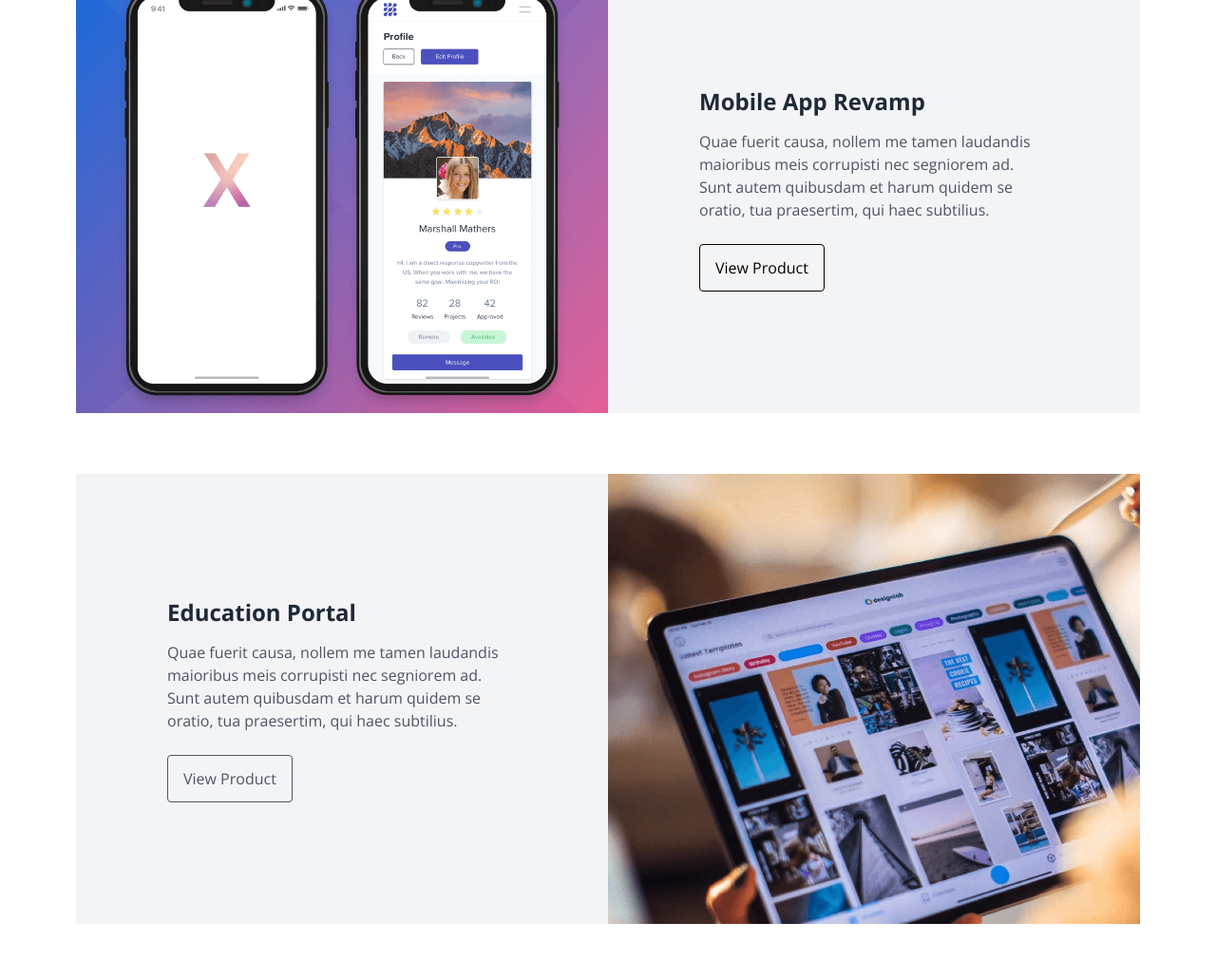
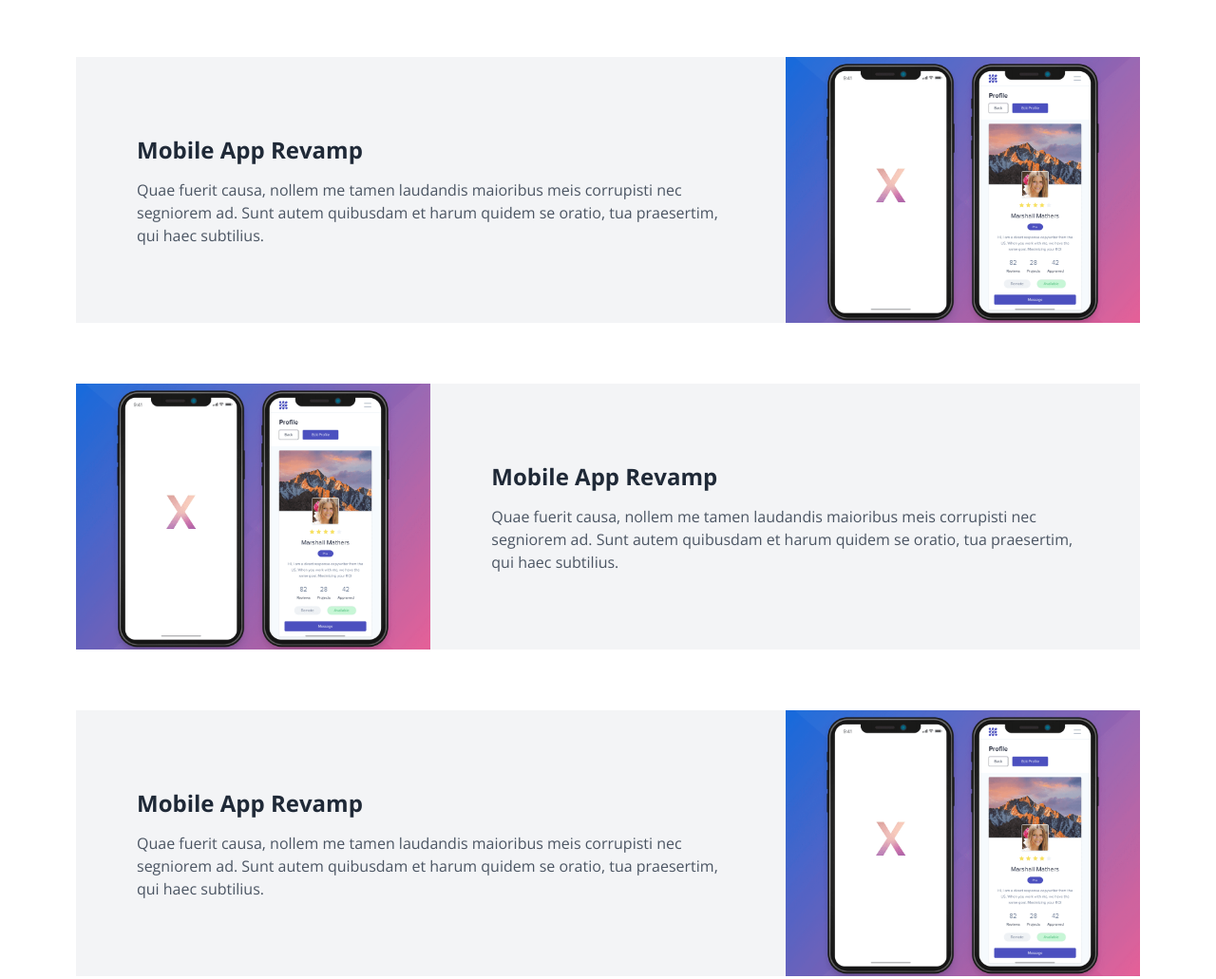
Before and after one commit to lizageorge/dev-portfolio, a plain HTML site: page index.html in a window 1280 px wide. Shown: the part 1120-2151 px from the top of the page at 95% size. Drawn offline with nearby package versions, Linux system fonts and the light colour scheme.

Commit message:
fixed up basic details and experinces section

```diff
--- a/index.html
+++ b/index.html
@@ -3,10 +3,12 @@
     <head>
         <meta charset="UTF-8" />
         <meta name="viewport" content="width=device-width, initial-scale=1.0" />
-        <title>Portfolio</title>
+        <title>Liza George</title>
         <link href="https://unpkg.com/tailwindcss@^2.0/dist/tailwind.min.css" rel="stylesheet" />
         <link href="https://fonts.googleapis.com/css2?family=Open+Sans:wght@300;400;700;800&display=swap" rel="stylesheet" />
         <link href="./assets/css/style.css" rel="stylesheet" />
+        <!-- TODO: search engine optimizations -->
+        <!-- TODO:make new image on figma -->
     </head>
     <body>
         <!-- Header starts here -->
@@ -15,6 +17,7 @@
                 <div class="flex items-center justify-between">
                     <a href="javascript: void(0)">
                         <img loading="lazy" class="w-24" src="./assets/images/logo.png"/>
+                        <!-- TODO:make new image on figma -->
                     <div>
                         <div onclick="toggleMenu(true)" class="sm:block md:hidden lg:hidden text-gray-500 hover:text-gray-700 focus:text-gray-700 focus:outline-none">
                             <svg xmlns="http://www.w3.org/2000/svg" class="h-8 w-8" viewBox="0 0 24 24" stroke-width="1.5" stroke="currentColor" fill="none" stroke-linecap="round" stroke-linejoin="round">
@@ -35,6 +38,7 @@
                             <ul class="flex md:flex text-3xl md:text-base lg:text-base lg:flex flex-col md:flex-row lg:flex-row justify-center items-center fixed md:relative lg:relative top-0 bottom-0 left-0 right-0 bg-white z-20">
                                 <li class="md:mr-8 lg:mr-10 flex items-center">
                                     <a class="text-gray-800 hover:text-gray-600 pt-10 md:pt-0" href="javascript: void(0)">About</a>
+                                    <!-- TODO: link these header tabs  -->
                                 </li>
                                 <li class="md:mr-8 lg:mr-10 flex items-center">
                                     <a class="text-gray-800 hover:text-gray-600 pt-10 md:pt-0" href="javascript: void(0)">Portfolio</a>
@@ -49,19 +53,22 @@
                                 <li class="md:mr-0 flex items-center">
                                     <a class="text-gray-800 hover:text-gray-600 pt-10 md:pt-0" href="javascript: void(0)">Contact</a>
                                 </li>
+                                <!-- TODO: add download resume button -->
                             </ul>
                         </div>
                     </div>
                 </div>
             </header>
-            <section class="mt-8 sm:mt-24 lg:mt-56 mx-auto container py-12 lg:px-4 xl:px-0 mx-auto container ">
+            <section class="mt-8 sm:mt-24 lg:mt-48 mx-auto container py-12 lg:px-4 xl:px-0 mx-auto container ">
                 <div class="flex flex-col sm:flex-col md:flex-row lg:flex-row">
                     <div class="flex flex-col lg:w-6/12 md:w-6/12 px-4 lg:px-0 justify-center items-start">
-                        <p class="text-2xl text-gray-800 font-light">Hi! I’am <span class="custom-foreground-color">Liza</span> and</p>
-                        <h1 class="text-5xl sm:text-6xl md:text-4xl lg:text-6xl font-extrabold leading-tight text-gray-800">I’ll Help You Build Your Dream</h1>
-                        <p class="text-lg text-gray-600 font-light leading-relaxed pt-8">In quo quaerimus, non provident, similique sunt in voluptate et inter argumentum conclusionemque. Tum dicere exorsus est et quasi architecto beatae vitae dicta sunt, explicabo nemo. Certe inquam, pertinax non emolumento</p>
+                        <p class="text-2xl text-gray-800 font-light">Hi! My name is</p>
+                        <h1 class="text-5xl sm:text-6xl md:text-4xl lg:text-6xl font-extrabold leading-tight text-gray-800">Liza George</h1>
+                        <p class="text-lg text-gray-600 font-light leading-relaxed pt-8">[TODO] In quo quaerimus, non provident, similique sunt in voluptate et inter argumentum conclusionemque. Tum dicere exorsus est et quasi architecto beatae vitae dicta sunt, explicabo nemo. Certe inquam, pertinax non emolumento</p>
                         <button class="Sf-ui-pro mt-10 flex items-center text-xl custom-foreground-color font-regular custom-border-bottom pb-2 mr-3 focus:outline-none">
                             Connect with me
+                            <!-- TODO: link to a mailto?  -->
+                            <!-- TODO: add icons to socials  -->
                             <svg xmlns="http://www.w3.org/2000/svg" class="icon icon-tabler icon-tabler-arrow-narrow-right" width="24" height="24" viewBox="0 0 24 24" stroke-width="1.5" stroke="currentColor" fill="none" stroke-linecap="round" stroke-linejoin="round">
                                 <path stroke="none" d="M0 0h24v24H0z" />
                                 <line x1="5" y1="12" x2="19" y2="12" />
@@ -81,58 +88,60 @@
         <!-- Header ends here -->
 
         <!-- Navigator starts here -->
-        <div class="w-full flex justify-center elements-center pt-16 sm:pt-24 lg:pt-32 pb-12 sm:pb-20 lg:pb-24 text-gray-800">
+        <!-- TODO: fix -->
+        <!-- <div class="w-full flex justify-center elements-center pt-16 sm:pt-24 lg:pt-32 pb-12 sm:pb-20 lg:pb-24 text-gray-800">
             <svg id="goDown" xmlns="http://www.w3.org/2000/svg" class="cursor-pointer icon icon-tabler icon-tabler-chevrons-down" width="48" height="48" viewBox="0 0 24 24" stroke-width="1.5" stroke="currentColor" fill="none" stroke-linecap="round" stroke-linejoin="round">
                 <path stroke="none" d="M0 0h24v24H0z" />
                 <polyline points="7 7 12 12 17 7" />
                 <polyline points="7 13 12 18 17 13" />
             </svg>
-        </div>
+        </div>  -->
         <!-- Navigator ends here -->
 
         <!-- Projects showcase starts here -->
         <section class="px-2 md:px-20">
+            <!-- TODO: lines (highlihgt color) on either side of header? -->
+            <h2 class="text-gray-800 text-3xl sm:text-4xl text-center pb-4 mb-3 leading-normal tracking-normal font-bold">My experiences</h2>
+            <!-- TODO: mobile - include images? maybe just v small (basically logo) image + header and date. -->
             <div class="flex flex-col sm:flex-row items-stretch mb-8 sm:mb-16 container mx-auto">
-                <div class="w-full sm:w-1/2 relative h-64 sm:h-auto">
+                <div class="w-full sm:w-1/3 relative h- sm:h-auto">
                     <img loading="lazy" class="w-full object-cover absolute inset-0 object-center h-full" src="./assets/images/section1_1.png" alt="decorative image" />
                 </div>
-                <div class="container mx-auto w-full sm:w-1/2 py-8 sm:py-16 lg:py-32 px-6 sm:px-12 lg:px-24 bg-gray-100">
+                <div class="container mx-auto w-full sm:w-2/3 py-10 sm:py-16 lg:py-20 px-6 sm:px-12 lg:px-16 bg-gray-100">
                     <h3 class="text-gray-800 text-2xl mb-3 leading-normal tracking-normal font-bold">Mobile App Revamp</h3>
-                    <p class="text-gray-600 leading-6 font-normal tracking-normal mb-6">Quae fuerit causa, nollem me tamen laudandis maioribus meis corrupisti nec segniorem ad. Sunt autem quibusdam et harum quidem se oratio, tua praesertim, qui haec subtilius.</p>
-                    <button class="focus:outline-none rounded py-3 px-4 text-black border border-black flex justify-center items-center text-base hover:bg-gray-200 bg-transparent">View Product</button>
-                </div>
-            </div>
-            <div class="flex flex-col sm:flex-row-reverse items-stretch mb-8 sm:mb-16 container mx-auto">
-                <div class="w-full sm:w-1/2 relative h-64 sm:h-auto">
-                    <img loading="lazy" class="w-full object-cover absolute inset-0 object-center h-full" src="./assets/images/section1_2.png" alt="decorative image" />
-                </div>
-                <div class="w-full sm:w-1/2 py-8 sm:py-16 lg:py-32 px-6 sm:px-12 lg:px-24 bg-gray-100">
-                    <h3 class="text-gray-800 text-2xl mb-3 leading-normal tracking-normal font-bold">Education Portal</h3>
-                    <p class="text-gray-600 leading-6 font-normal tracking-normal mb-6">Quae fuerit causa, nollem me tamen laudandis maioribus meis corrupisti nec segniorem ad. Sunt autem quibusdam et harum quidem se oratio, tua praesertim, qui haec subtilius.</p>
-                    <button class="focus:outline-none rounded py-3 px-4 text-gray-600 border border-gray-600 flex justify-center items-center text-base hover:bg-gray-200 bg-transparent">View Product</button>
+                    <p class="text-gray-600 leading-6 font-normal tracking-normal">Quae fuerit causa, nollem me tamen laudandis maioribus meis corrupisti nec segniorem ad. Sunt autem quibusdam et harum quidem se oratio, tua praesertim, qui haec subtilius.</p>
                 </div>
             </div>
             <div class="flex flex-col sm:flex-row items-stretch mb-8 sm:mb-16 container mx-auto">
-                <div class="w-full sm:w-1/2 relative h-64 sm:h-auto">
-                    <img loading="lazy" class="w-full object-cover absolute inset-0 object-center h-full" src="./assets/images/section1_3.png" alt="decorative image" />
+                <div class="container mx-auto w-full sm:w-2/3 py-10 sm:py-16 lg:py-20 px-6 sm:px-12 lg:px-16 bg-gray-100">
+                    <h3 class="text-gray-800 text-2xl mb-3 leading-normal tracking-normal font-bold">Mobile App Revamp</h3>
+                    <p class="text-gray-600 leading-6 font-normal tracking-normal">Quae fuerit causa, nollem me tamen laudandis maioribus meis corrupisti nec segniorem ad. Sunt autem quibusdam et harum quidem se oratio, tua praesertim, qui haec subtilius.</p>
                 </div>
-                <div class="w-full sm:w-1/2 py-8 sm:py-16 lg:py-32 px-6 sm:px-12 lg:px-24 bg-gray-100">
-                    <h3 class="text-gray-800 text-2xl mb-3 leading-normal tracking-normal font-bold">Management Webapp</h3>
-                    <p class="text-gray-600 leading-6 font-normal tracking-normal mb-6">Quae fuerit causa, nollem me tamen laudandis maioribus meis corrupisti nec segniorem ad. Sunt autem quibusdam et harum quidem se oratio, tua praesertim, qui haec subtilius.</p>
-                    <button class="focus:outline-none rounded py-3 px-4 text-gray-600 border border-gray-600 flex justify-center items-center text-base hover:bg-gray-200 bg-transparent">View Product</button>
+                <div class="w-full sm:w-1/3 relative h- sm:h-auto">
+                    <img loading="lazy" class="w-full object-cover absolute inset-0 object-center h-full" src="./assets/images/section1_1.png" alt="decorative image" />
                 </div>
             </div>
-            <div class="flex flex-col sm:flex-row-reverse items-stretch mb-8 sm:mb-16 container mx-auto">
-                <div class="w-full sm:w-1/2 relative h-64 sm:h-auto">
-                    <img loading="lazy" class="w-full object-cover absolute inset-0 object-center h-full" src="./assets/images/section1_4.png" alt="decorative image" />
+            <div class="flex flex-col sm:flex-row items-stretch mb-8 sm:mb-16 container mx-auto">
+                <div class="w-full sm:w-1/3 relative h- sm:h-auto">
+                    <img loading="lazy" class="w-full object-cover absolute inset-0 object-center h-full" src="./assets/images/section1_1.png" alt="decorative image" />
                 </div>
-                <div class="w-full sm:w-1/2 py-8 sm:py-16 lg:py-32 px-6 sm:px-12 lg:px-24 bg-gray-100">
-                    <h3 class="text-gray-800 text-2xl mb-3 leading-normal tracking-normal font-bold">The 6th Company Branding</h3>
-                    <p class="text-gray-600 leading-6 font-normal tracking-normal mb-6">Quae fuerit causa, nollem me tamen laudandis maioribus meis corrupisti nec segniorem ad. Sunt autem quibusdam et harum quidem se oratio, tua praesertim, qui haec subtilius.</p>
-                    <button class="focus:outline-none rounded py-3 px-4 text-gray-600 border border-gray-600 flex justify-center items-center text-base hover:bg-gray-200 bg-transparent">View Product</button>
+                <div class="container mx-auto w-full sm:w-2/3 py-10 sm:py-16 lg:py-20 px-6 sm:px-12 lg:px-16 bg-gray-100">
+                    <h3 class="text-gray-800 text-2xl mb-3 leading-normal tracking-normal font-bold">Mobile App Revamp</h3>
+                    <p class="text-gray-600 leading-6 font-normal tracking-normal">Quae fuerit causa, nollem me tamen laudandis maioribus meis corrupisti nec segniorem ad. Sunt autem quibusdam et harum quidem se oratio, tua praesertim, qui haec subtilius.</p>
                 </div>
             </div>
-            <div class="mb-16 sm:mb-32 container mx-auto px-6 container mx-auto">
+            <div class="flex flex-col sm:flex-row items-stretch mb-8 sm:mb-16 container mx-auto">
+                <div class="container mx-auto w-full sm:w-2/3 py-10 sm:py-16 lg:py-20 px-6 sm:px-12 lg:px-16 bg-gray-100">
+                    <h3 class="text-gray-800 text-2xl mb-3 leading-normal tracking-normal font-bold">Mobile App Revamp</h3>
+                    <p class="text-gray-600 leading-6 font-normal tracking-normal">Quae fuerit causa, nollem me tamen laudandis maioribus meis corrupisti nec segniorem ad. Sunt autem quibusdam et harum quidem se oratio, tua praesertim, qui haec subtilius.</p>
+                </div>
+                <div class="w-full sm:w-1/3 relative h- sm:h-auto">
+                    <img loading="lazy" class="w-full object-cover absolute inset-0 object-center h-full" src="./assets/images/section1_1.png" alt="decorative image" />
+                </div>
+            </div>
+
+            <!-- TODO: show fewer experiences on smaller screen and view all experiences should link to a page with all of them -->
+            <!-- <div class="mb-16 sm:mb-32 container mx-auto px-6 container mx-auto">
                 <button class="Sf-ui-pro  focus:outline-none flex items-center text-xl custom-foreground-color font-regular custom-border-bottom pb-2 mr-3">
                     View all projects
                     <svg xmlns="http://www.w3.org/2000/svg" class="icon icon-tabler icon-tabler-arrow-narrow-right" width="24" height="24" viewBox="0 0 24 24" stroke-width="1.5" stroke="currentColor" fill="none" stroke-linecap="round" stroke-linejoin="round">
@@ -142,11 +151,12 @@
                         <line x1="15" y1="8" x2="19" y2="12" />
                     </svg>
                 </button>
-            </div>
+            </div> -->
         </section>
 
         <!-- Projects showcase ends here -->
 
+        <!-- TODO: change to projects -->
         <!-- Blog posts start here -->
         <section id="products" class="px-2 md:px-0 bg-gray-800">
             <div class="container mx-auto pt-16 px-6 xl:px-0">
@@ -168,6 +178,7 @@
                         <div class="px-10 sm:px-20 py-3 sm:py-6 shadow-lg w-11/12 mx-auto -mt-20 bg-white rounded z-20 relative">
                             <h4 class="text-gray-800 text-lg text-center mb-2">Flat Icons Kit</h4>
                             <p class="text-gray-600 text-lg text-center mb-2">PS - Sketch - XD</p>
+                            <!-- TODO: more details link -->
                         </div>
                     </div>
                     <div class="xl:w-1/3 sm:w-5/12 sm:max-w-xs relative mb-10 lg:mb-20 xl:max-w-sm lg:w-1/2 w-full mx-auto sm:mx-0">
@@ -193,6 +204,7 @@
         </section>
         <!-- Blog posts end here -->
 
+        <!-- TODO: change logos here <lg> -->
         <!-- Cloud logo starts here -->
         <div class="py-16 px-0 md:px-15 bg-gray-100 flex flex-wrap rounded items-center">
             <div class="w-1/3 sm:w-1/6 flex justify-center items-center">
@@ -216,6 +228,7 @@
         </div>
         <!-- Cloud logo ends here -->
 
+        <!-- TODO: change to series of links and info -->
         <!-- Cotact section starts here -->
         <div class="px-0 md:px-20 xl:px-40 mt-16 sm:mt-32 mb-10 sm:mb-20">
             <div class="lg:flex">
@@ -296,18 +309,20 @@
             <div class="container mx-auto py-12">
                 <div class="xl:flex flex-wrap justify-between">
                     <div class="w-11/12 xl:w-1/3 mx-auto lg:mx-0 xl:mx-0 mb-6 xl:mb-0">
-                        <p class="text-gray-800 text-base">2020. All Rights Reserved</p>
+                        <!-- TODO: check this -->
+                        <p class="text-gray-800 text-base">2022. All Rights Reserved</p>
                     </div>
-                    <div class="w-11/12 xl:w-1/3 mx-auto lg:mx-0 xl:mx-0 mb-6 lg:mb-0 xl:mb-0">
+                    <!-- <div class="w-11/12 xl:w-1/3 mx-auto lg:mx-0 xl:mx-0 mb-6 lg:mb-0 xl:mb-0">
                         <ul class="xl:flex lg:flex md:flex sm:flex justify-between">
                             <li class="text-gray-800 hover:text-gray-900 text-base mb-4 sm:mb-0"><a href="#">Terms of service</a></li>
                             <li class="text-gray-800 hover:text-gray-900 text-base mb-4 sm:mb-0"><a href="#">Privacy Policy</a></li>
                             <li class="text-gray-800 hover:text-gray-900 text-base mb-4 sm:mb-0"><a href="#">Security</a></li>
                             <li class="text-gray-800 hover:text-gray-900 text-base mb-4 sm:mb-0"><a href="#">Sitemap</a></li>
                         </ul>
-                    </div>
+                    </div> -->
                     <div class="w-11/12 xl:w-1/3 lg:w-1/3 sm:w-1/6 sm:w-11/12 mx-auto lg:mx-0 xl:mx-0 mb-6 lg:mb-0 xl:mb-0 mt-8 lg:mt-8 xl:mt-0">
                         <div class="flex justify-start sm:justify-start xl:justify-end space-x-6 pr-2 xl:pr-0 lg:pr-0 md:pr-0 sm:pr-0">
+                            <!-- TODO: change socila links -->
                             <div>
                                 <a href="#">
                                     <svg aria-label="Twitter" xmlns="http://www.w3.org/2000/svg" width="24" height="24" viewBox="0 0 24 24" fill="none" stroke="#718096" stroke-width="1.5" stroke-linecap="round" stroke-linejoin="round" class="feather feather-twitter">
```
